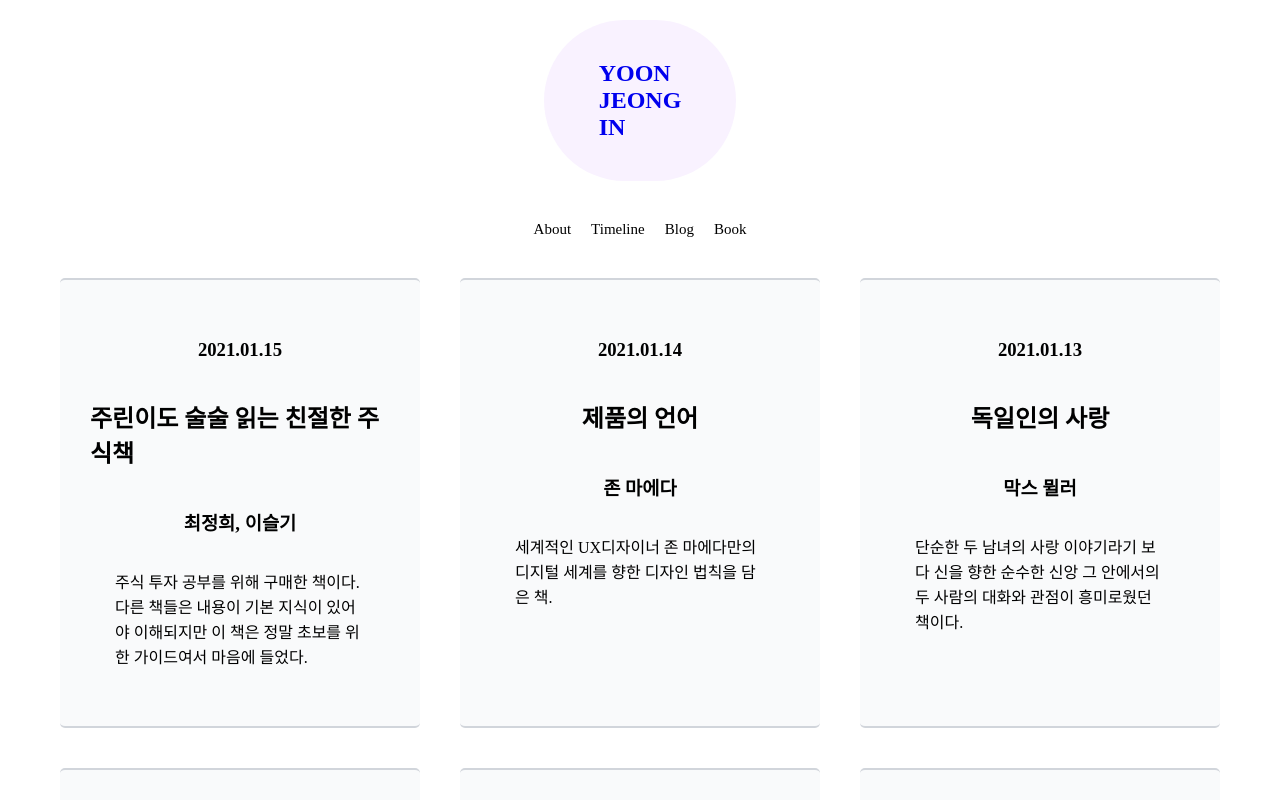
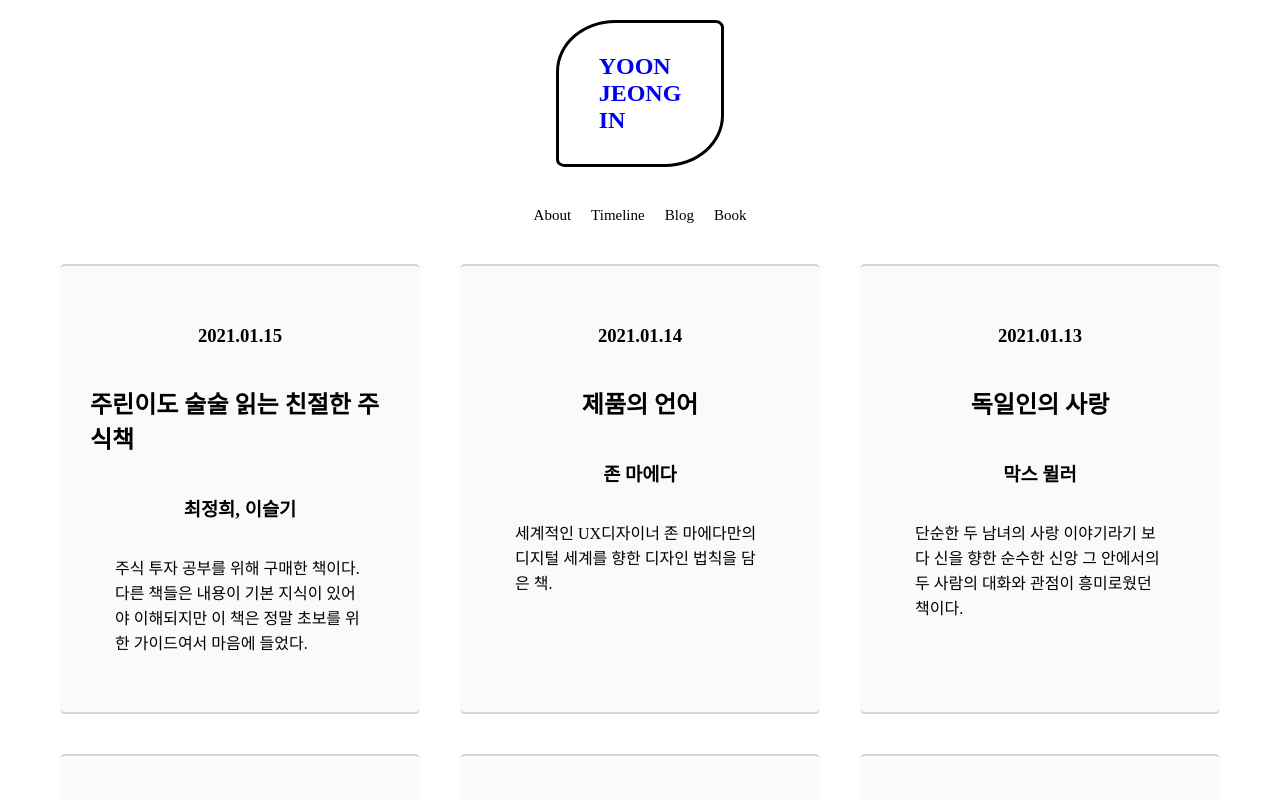
Before and after one commit to oooogxp/website-innie, a React (Create React App) app: page /book in a window 1280 px wide. Shown: the top 800 px of the page. Built offline with nearby package versions, Linux system fonts and the light colour scheme; a web font is replaced by a local one.

Commit message:
로고 변경

```diff
--- a/src/components/Mom.css
+++ b/src/components/Mom.css
@@ -41,10 +41,9 @@ body {
 
 /* 로고 관련 */
 .logo {
-    border: none;
-    border-radius: 9999px;
-    padding: 40px 55px;
-    background-color: #f9f2ff;
+    border: 3px solid #000000;
+    border-radius: 35% 5%;
+    padding: 30px 40px;
 }
 
 .logo > a {
```
